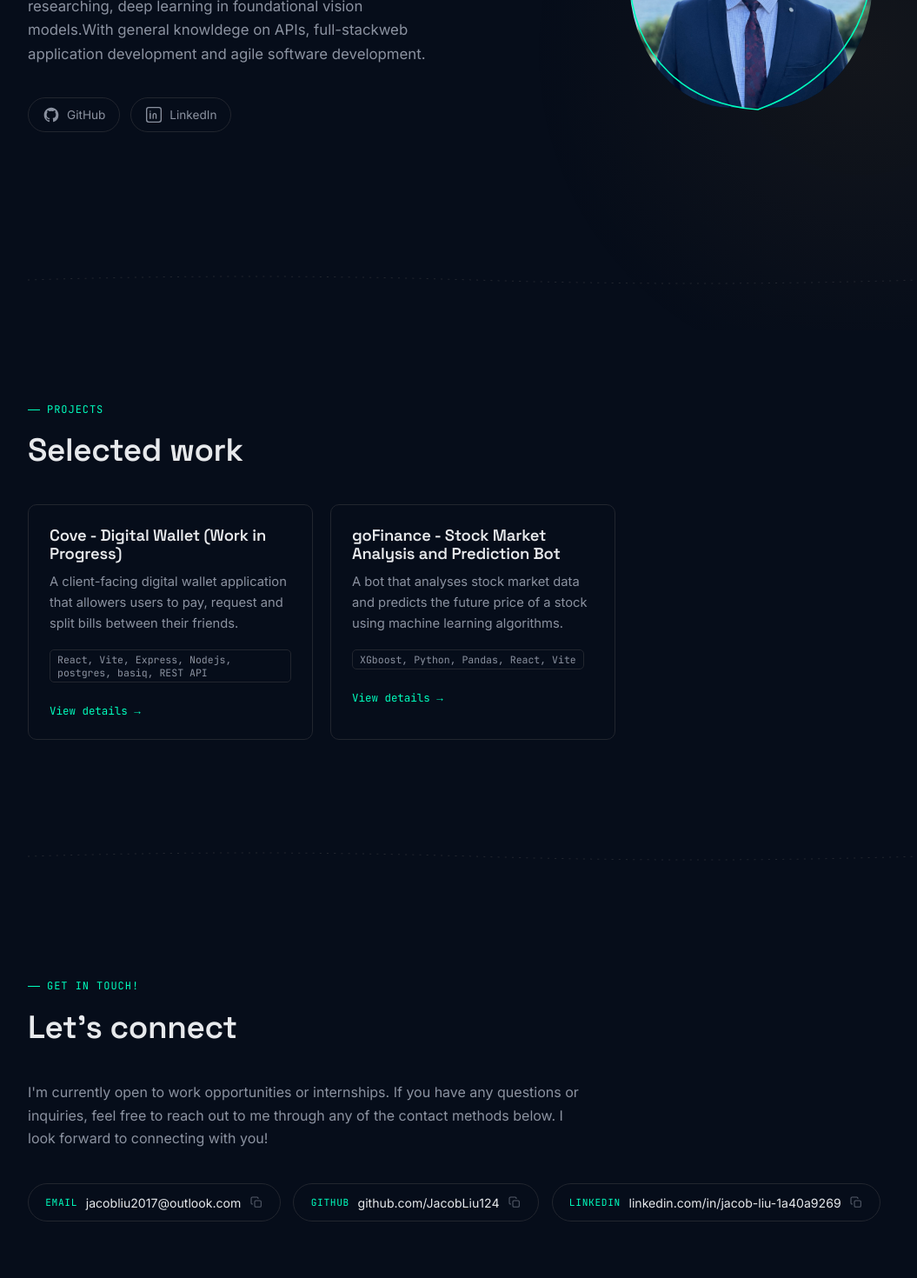
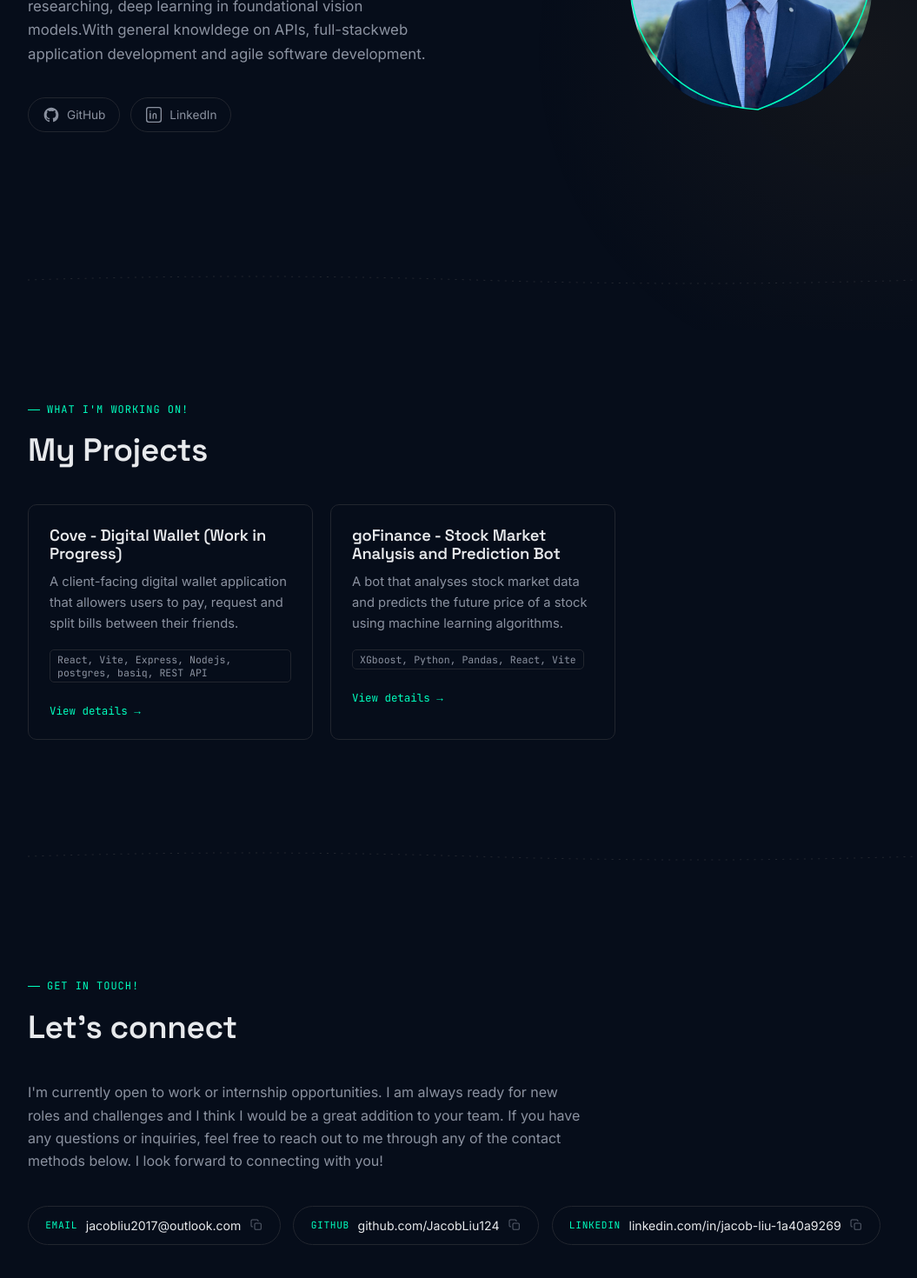
Before and after one commit to JacobLiu124/portfolio, a React (Vite) app: page / in a window 1280 px wide. Shown: the part 420-1890 px from the top of the page at 87% size, without its empty margins (96-1151 px from the left). Built offline with nearby package versions, Linux system fonts and the light colour scheme.

Commit message:
Additional Features + Spelling Corrections

```diff
--- a/src/components/Contact.jsx
+++ b/src/components/Contact.jsx
@@ -21,8 +21,8 @@ export default function Contact() {
       <p className="eyebrow">Get in Touch!</p>
       <h2 className="section__title">Let's connect</h2>
       <p className="contact__blurb container-narrow">
-        I'm currently open to work opportunities or internships. If you have any questions or inquiries,
-        feel free to reach out to me through any of the contact methods below. I look forward to connecting with you!
+        I'm currently open to work or internship opportunities. I am always ready for new roles and challenges and I think I would be a great addition to your team.
+        If you have any questions or inquiries, feel free to reach out to me through any of the contact methods below. I look forward to connecting with you!
       </p>
 
       <ul className="bubble-row">
--- a/src/components/ContourFrame.jsx
+++ b/src/components/ContourFrame.jsx
@@ -29,7 +29,7 @@ export default function ContourFrame({ src, alt }) {
           <img src={asset(src)} alt={alt} loading="eager" onError={() => setFailed(true)} />
         ) : (
           <div className="contour-frame__placeholder" aria-hidden="true">
-            <span>Add your photo — see profile.js</span>
+            <span>If you're reading this: My headshot doesn't seem to be working. Check back later to see what I look like!</span>
           </div>
         )}
       </div>
--- a/src/components/Projects.jsx
+++ b/src/components/Projects.jsx
@@ -9,8 +9,8 @@ export default function Projects() {
 
   return (
     <section id="projects" className="section">
-      <p className="eyebrow">Projects</p>
-      <h2 className="section__title">Selected work</h2>
+      <p className="eyebrow">What I'm working on!</p>
+      <h2 className="section__title">My Projects</h2>
 
       <div className="projects__grid">
         {projects.map((project) => (
--- a/src/data/profile.js
+++ b/src/data/profile.js
@@ -6,7 +6,7 @@
 
 export const profile = {
   name: "Jacob Liu",
-  role: "Software engineering student at Macquarie University. Part time math tutor",
+  role: "Software engineering student at Macquarie University. Part time math tutor.",
   location: "Sydney, Australia",
 
   // Short intro shown in the hero. Keep it to 2–3 sentences.
```
